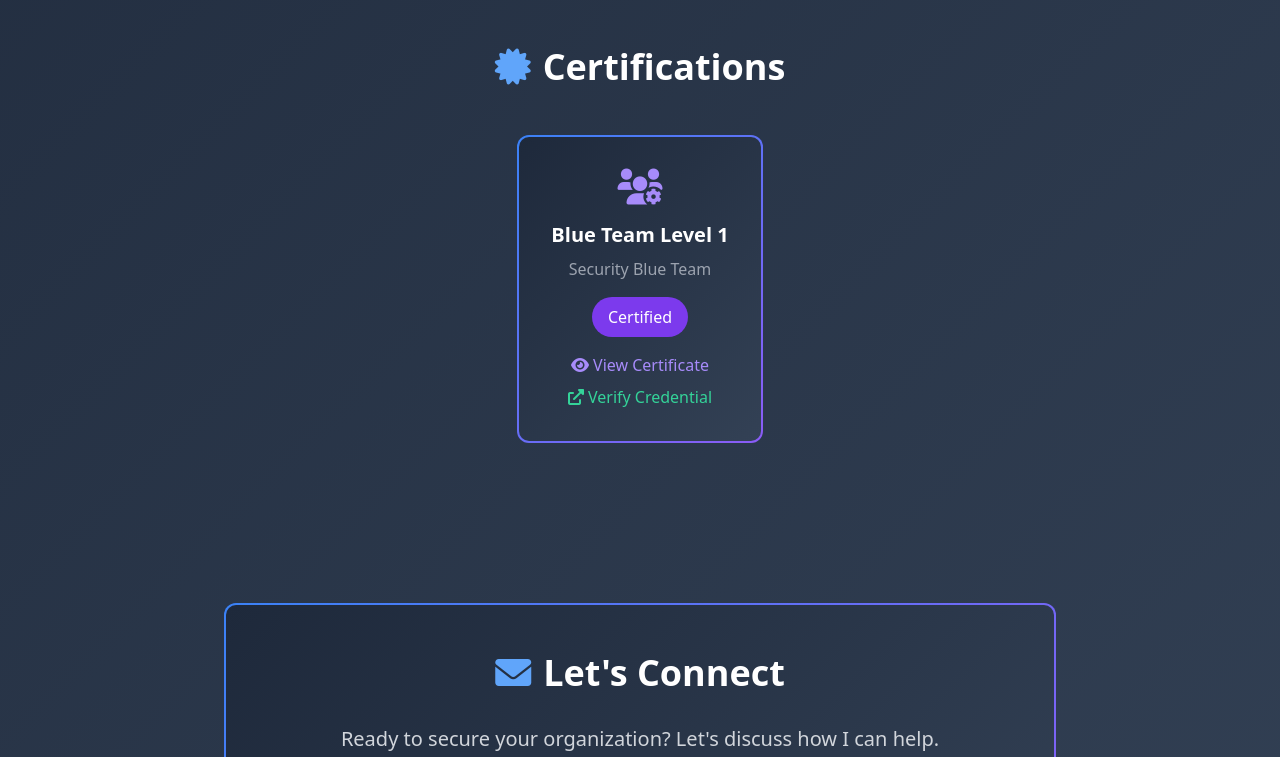
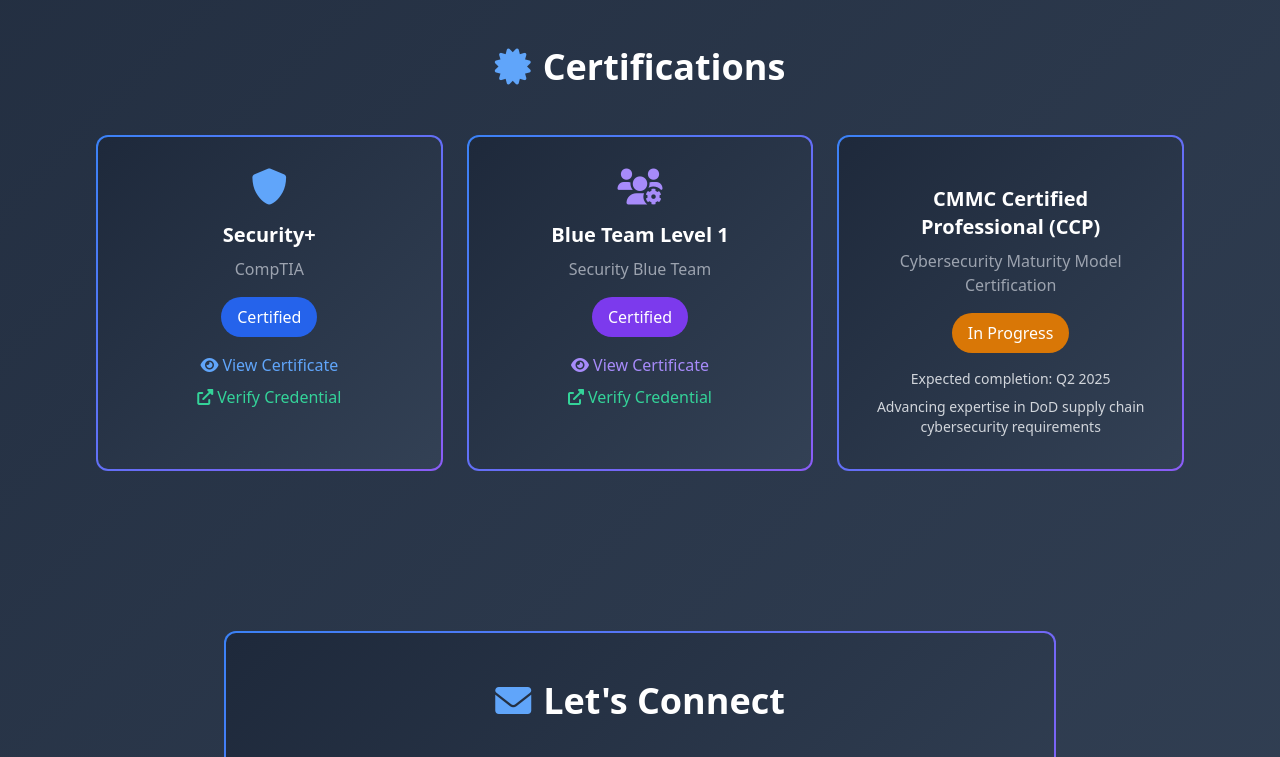
Before and after one commit to InfoSecAbdullah/InfoSecAbdullah.github.io, a plain HTML site: page index.html in a window 1280 px wide. Shown: the part 4140-4897 px from the top of the page. Drawn offline with nearby package versions, Linux system fonts and the light colour scheme.

Commit message:
Update index.html

```diff
--- a/index.html
+++ b/index.html
@@ -407,8 +407,29 @@
     <h2 class="text-4xl font-bold mb-12 text-center">
       <i class="fas fa-certificate text-blue-400 mr-3"></i>Certifications
     </h2>
-    <div class="flex justify-center">
-      <div class="cyber-border p-8 text-center card-hover max-w-md">
+    <div class="grid md:grid-cols-3 gap-6">
+      <!-- Security+ Certification -->
+      <div class="cyber-border p-8 text-center card-hover">
+        <i class="fas fa-shield-alt text-4xl text-blue-400 mb-4"></i>
+        <h3 class="text-xl font-bold mb-2">Security+</h3>
+        <p class="text-gray-400">CompTIA</p>
+        <div class="mt-4 bg-blue-600 text-white px-4 py-2 rounded-full inline-block">Certified</div>
+        <div class="mt-4 space-y-2">
+          <div>
+            <button onclick="showCertificate('security-plus.jpg', 'CompTIA Security+ Certificate')" class="text-blue-400 hover:text-blue-300 transition-colors">
+              <i class="fas fa-eye mr-1"></i>View Certificate
+            </button>
+          </div>
+          <div>
+            <a href="https://www.credly.com/badges/YOUR_SECURITY_PLUS_BADGE_ID" target="_blank" rel="noopener noreferrer" class="text-green-400 hover:text-green-300 transition-colors inline-flex items-center">
+              <i class="fas fa-external-link-alt mr-1"></i>Verify Credential
+            </a>
+          </div>
+        </div>
+      </div>
+
+      <!-- BTL1 Certification -->
+      <div class="cyber-border p-8 text-center card-hover">
         <i class="fas fa-users-cog text-4xl text-purple-400 mb-4"></i>
         <h3 class="text-xl font-bold mb-2">Blue Team Level 1</h3>
         <p class="text-gray-400">Security Blue Team</p>
@@ -426,7 +447,20 @@
           </div>
         </div>
       </div>
+
+      <!-- Pursuing CMMC CCP -->
+      <div class="cyber-border p-8 text-center card-hover">
+        <i class="fas fa-shield-check text-4xl text-yellow-400 mb-4"></i>
+        <h3 class="text-xl font-bold mb-2">CMMC Certified Professional (CCP)</h3>
+        <p class="text-gray-400">Cybersecurity Maturity Model Certification</p>
+        <div class="mt-4 bg-yellow-600 text-white px-4 py-2 rounded-full inline-block">In Progress</div>
+        <div class="mt-4 text-sm text-gray-300">
+          <p>Expected completion: Q2 2025</p>
+          <p class="mt-2">Advancing expertise in DoD supply chain cybersecurity requirements</p>
+        </div>
+      </div>
     </div>
+  </section>
   </section>
 
   <!-- Certificate Modal -->
```
